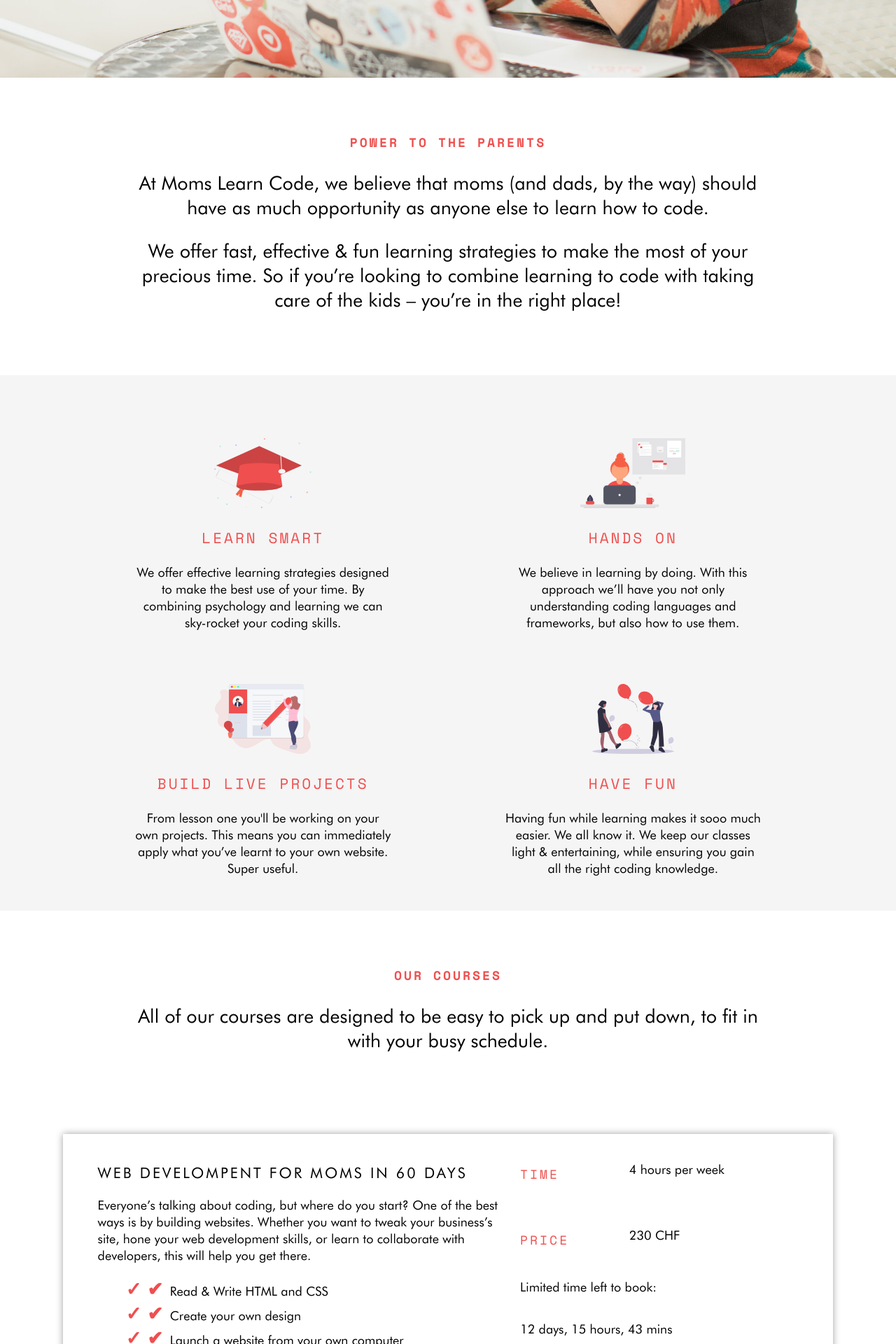
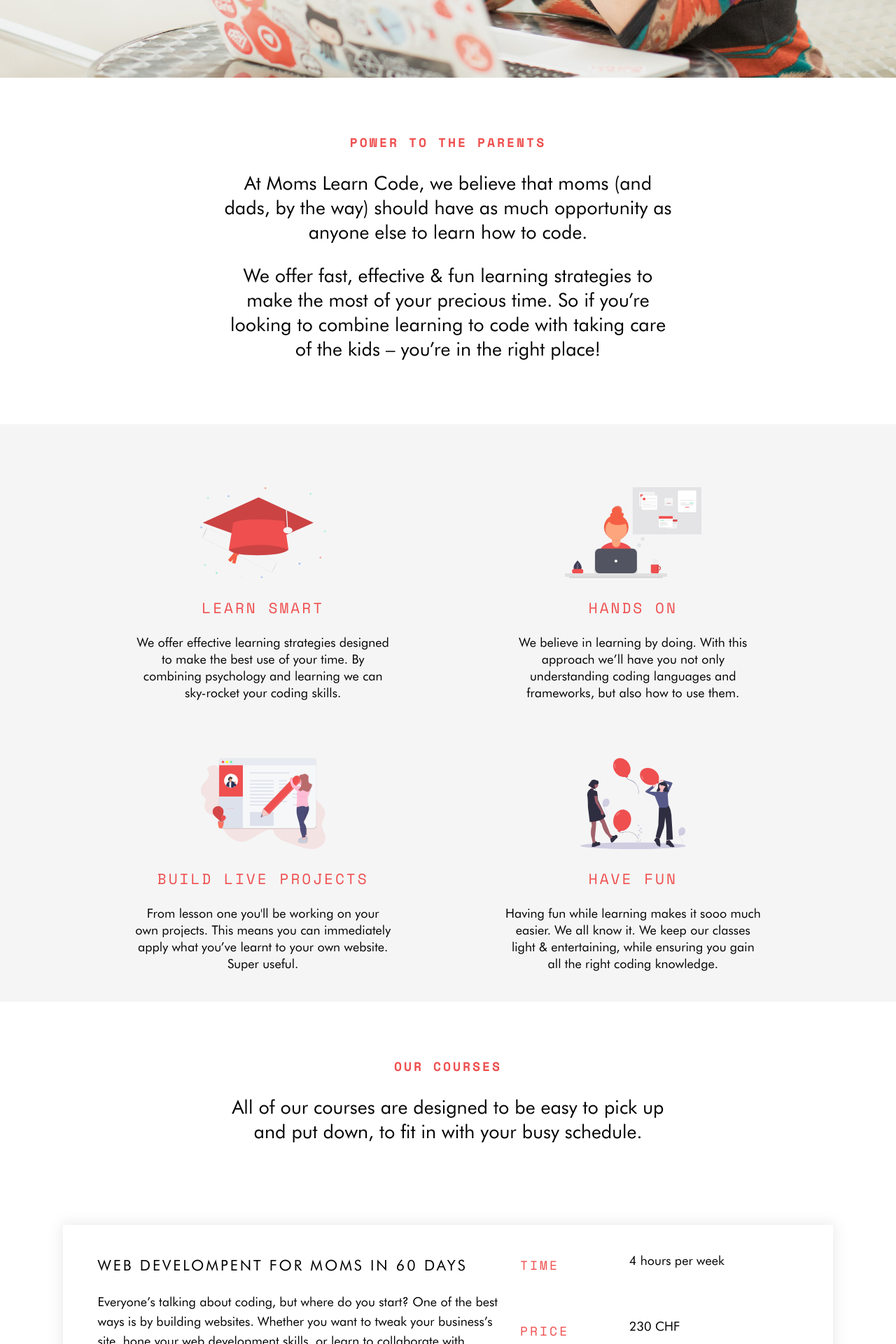
Before and after one commit to hharen/mltc_jekyll, a Jekyll site: the page built from index_to_be.html, in a window 1280 px wide. Shown: the part 789-2709 px from the top of the page at 70% size. Built offline with Jekyll 4.4.1, drawn with Linux system fonts in a browser that asks for light colours; nearby versions of some CDN libraries.

Commit message:
Add ticks to ul

```diff
--- a/_sass/components/body.scss
+++ b/_sass/components/body.scss
@@ -28,7 +28,7 @@
   text-decoration: none;
 }
 
-a:hover, svg:hover {
+a:hover, footer svg:hover {
   color: $hover-color;
 }
 
@@ -43,7 +43,7 @@
 
 // Features
 .feature-svg {
-  height: 100px;
+  height: 130px;
 }
 
 .features h3 {
--- a/_sass/components/containers.scss
+++ b/_sass/components/containers.scss
@@ -12,7 +12,7 @@
 }
 
 .intro {
-  padding: 5% 15%;
+  padding: 5% 25%;
   font-size: 1.5em;
 }
 
--- a/_sass/components/course-card.scss
+++ b/_sass/components/course-card.scss
@@ -4,7 +4,7 @@
   background-color: #fff;
   padding: 20px 20px 20px 50px;
   margin-bottom: 5%;
-  box-shadow: 0 0 10px #a1a1a1;
+  box-shadow: 0 0 20px 3px rgba(0, 0, 0, 0.08);
 }
 
 .course-card h3 {
@@ -12,13 +12,12 @@
   font-weight: normal;
   color: #000;
   font-family: $body-font, sans-serif;
-
 }
 
 .course-text {
   width: 60%;
   min-width: 300px;
-
+  line-height: 1.56;
 }
 
 .course-info {
@@ -39,13 +38,10 @@
 
 ul {
   list-style: none;
+  padding-left: 0;
 }
 
-ul li:before {
-  content: '✓ ✔';
-  color: #ef4f4f;
-  font-family: $body-font;
-  font-size: 1.5em;
-  font-weight: bold;
-  padding-right: 10px;
+.fa-check {
+  color: $primary-color;
+  font-size: 20px;
 }
--- a/_sass/components/footer.scss
+++ b/_sass/components/footer.scss
@@ -6,7 +6,7 @@
   text-align: center;
 }
 
-.svg-inline--fa {
+footer .svg-inline--fa {
   padding: 0 5px;
   color: #fff;
 }
--- a/index_to_be.html
+++ b/index_to_be.html
@@ -80,10 +80,10 @@
               site, hone your web development skills, or learn to collaborate with developers,
               this will help you get there.</p>
             <ul>
-              <li>Read & Write HTML and CSS</li>
-              <li>Create your own design</li>
-              <li>Launch a website from your own computer</li>
-              <li>Build two live websites</li>
+              <li><i class="fas fa-check"></i> Read & Write HTML and CSS</li>
+              <li><i class="fas fa-check"></i> Create your own design</li>
+              <li><i class="fas fa-check"></i> Launch a website from your own computer</li>
+              <li><i class="fas fa-check"></i> Build two live websites</li>
             </ul>
           </div>
           <div class="course-info">
@@ -108,10 +108,10 @@
               In this course you’ll learn SEO that you can immediately apply to your
               own website, with no prior experience required.</p>
             <ul>
-              <li>SEO Strategies</li>
-              <li>Set up & use Google Analytics</li>
-              <li>Structure websites for SEO optimization</li>
-              <li>On-page & off-page SEO</li>
+              <li><i class="fas fa-check"></i> SEO Strategies</li>
+              <li><i class="fas fa-check"></i> Set up & use Google Analytics</li>
+              <li><i class="fas fa-check"></i> Structure websites for SEO optimization</li>
+              <li><i class="fas fa-check"></i> On-page & off-page SEO</li>
             </ul>
           </div>
           <div class="course-info">
```
